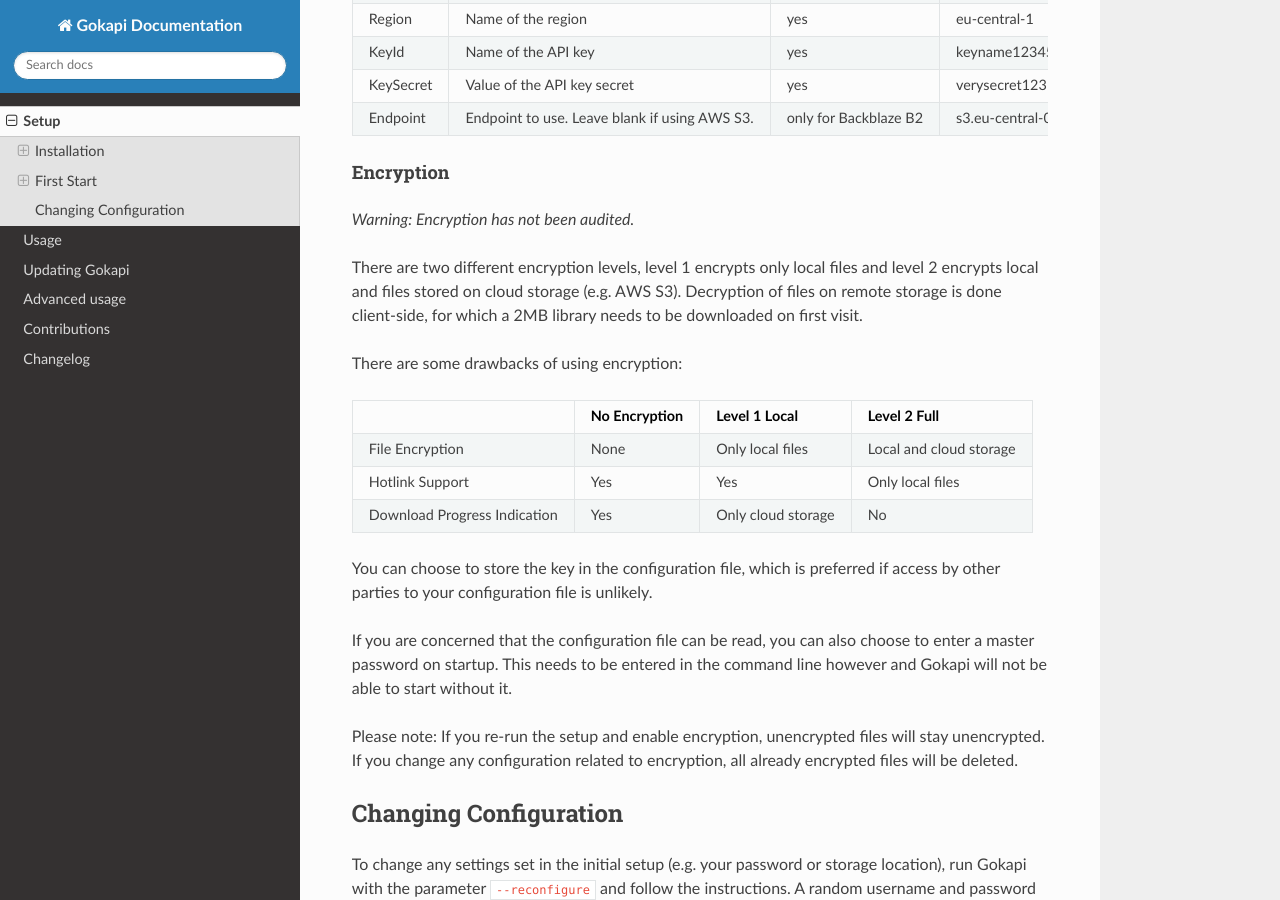
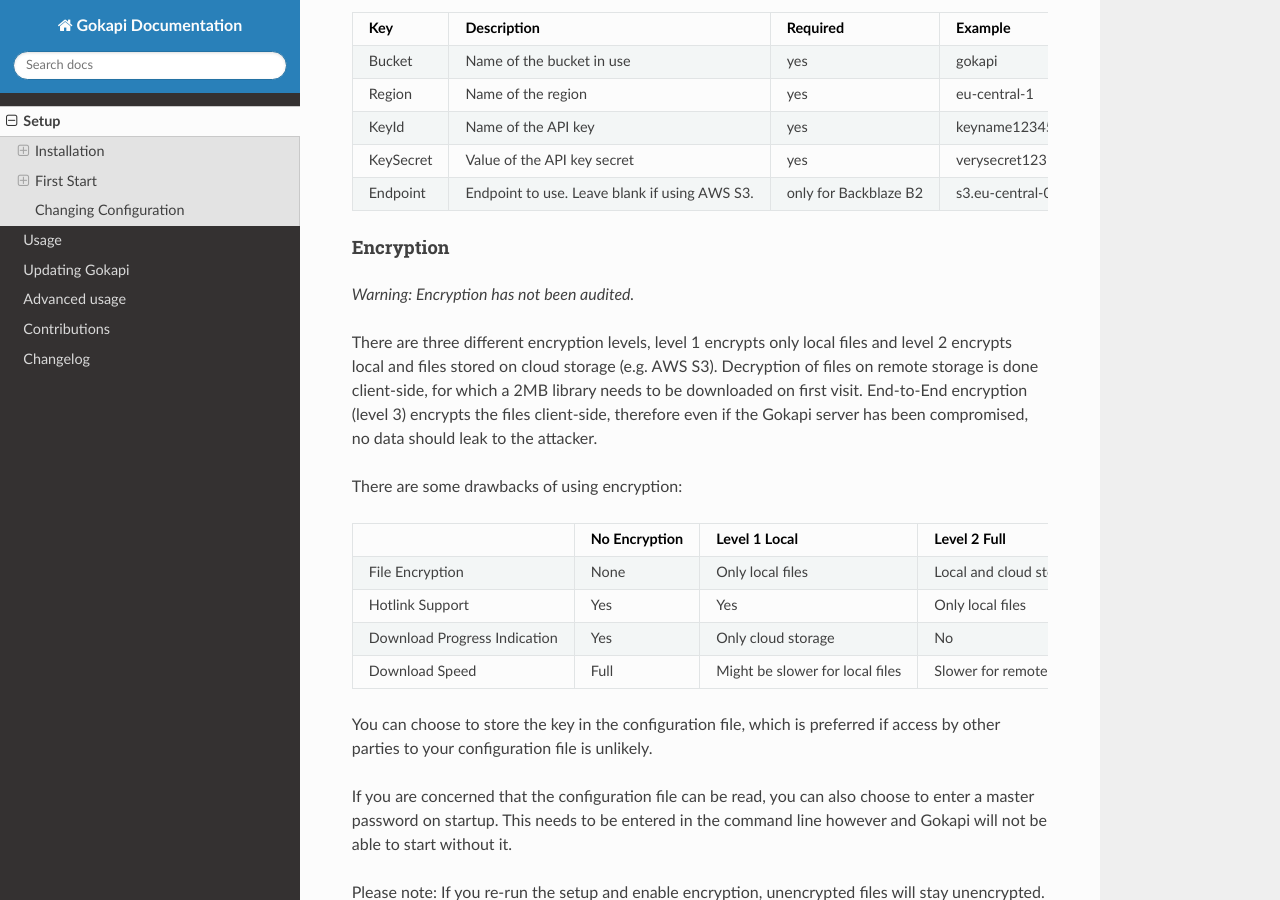
Before and after one commit to Forceu/Gokapi, a Sphinx documentation site: the page built from docs/setup.rst, in a window 1280 px wide and 900 px high, scrolled down 4231 px. Built offline with Sphinx 7.4.7 and the Read the Docs theme 2.0.0, drawn with Linux system fonts in a browser that asks for light colours; some of the changed text lies outside the part shown.

Commit message:
Updated documentation

```diff
--- a/docs/setup.rst
+++ b/docs/setup.rst
@@ -201,19 +204,22 @@
 
 *Warning: Encryption has not been audited.*
 
-There are two different encryption levels, level 1 encrypts only local files and level 2 encrypts local and files stored on cloud storage (e.g. AWS S3). Decryption of files on remote storage is done client-side, for which a 2MB library needs to be downloaded on first visit.
+There are three different encryption levels, level 1 encrypts only local files and level 2 encrypts local and files stored on cloud storage (e.g. AWS S3). Decryption of files on remote storage is done client-side, for which a 2MB library needs to be downloaded on first visit. End-to-End encryption (level 3) encrypts the files client-side, therefore even if the Gokapi server has been compromised, no data should leak to the attacker.
 
 There are some drawbacks of using encryption:
 
-+------------------------------+---------------+--------------------+-------------------------+
-|                              | No Encryption | Level 1 Local      | Level 2 Full            |
-+==============================+===============+====================+=========================+
-| File Encryption              | None          | Only local files   | Local and cloud storage |
-+------------------------------+---------------+--------------------+-------------------------+
-| Hotlink Support              | Yes           | Yes                | Only local files        |
-+------------------------------+---------------+--------------------+-------------------------+
-| Download Progress Indication | Yes           | Only cloud storage | No                      |
-+------------------------------+---------------+--------------------+-------------------------+
++------------------------------+---------------+---------------------------------+---------------------------------+-------------------------+
+|                              | No Encryption | Level 1 Local                   | Level 2 Full                    | Level 3 End-to-End      |
++==============================+===============+=================================+=================================+=========================+
+| File Encryption              | None          | Only local files                | Local and cloud storage         | Local and cloud storage |
++------------------------------+---------------+---------------------------------+---------------------------------+-------------------------+
+| Hotlink Support              | Yes           | Yes                             | Only local files                | No                      |
++------------------------------+---------------+---------------------------------+---------------------------------+-------------------------+
+| Download Progress Indication | Yes           | Only cloud storage              | No                              | No                      |
++------------------------------+---------------+---------------------------------+---------------------------------+-------------------------+
+| Download Speed               | Full          | Might be slower for local files | Slower for remote files,        | Slower for all files    |
+|                              |               |                                 | might be slower for local files |                         |
++------------------------------+---------------+---------------------------------+---------------------------------+-------------------------+
 
 You can choose to store the key in the configuration file, which is preferred if access by other parties to your configuration file is unlikely.
 
```
Also changed, not shown: other parts of docs/setup.rst (+4 -1 lines).
